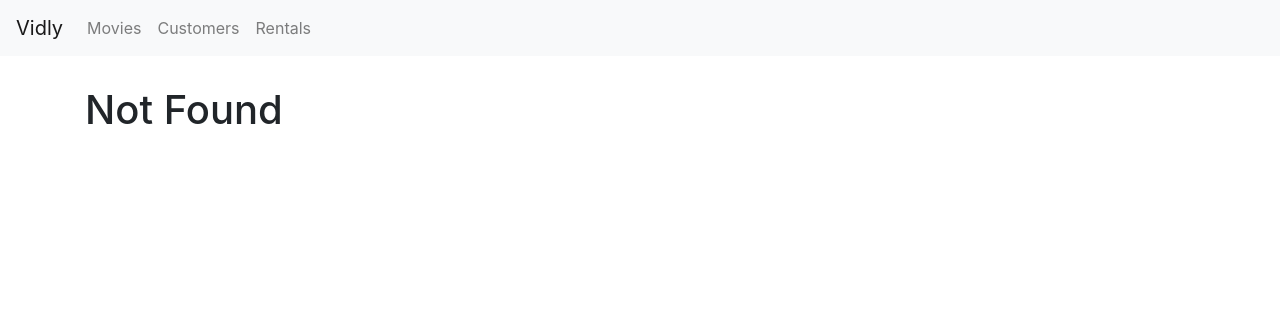
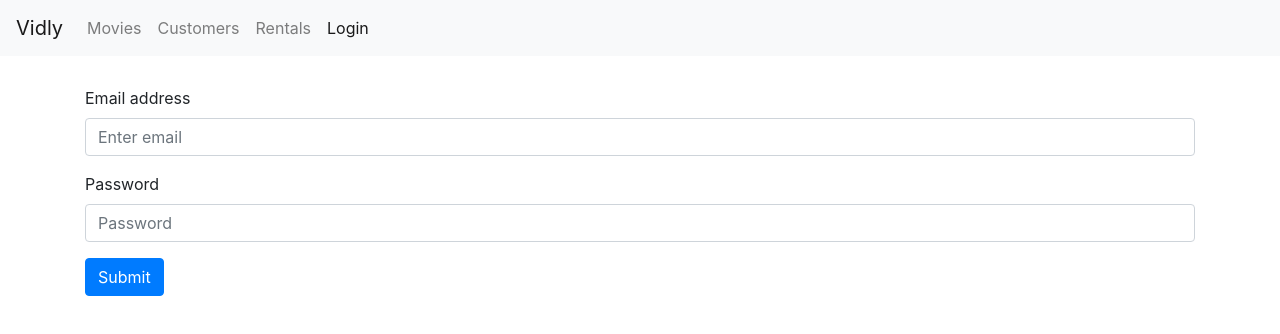
Before and after one commit to loranBepatient/React, a React (Create React App) app in the folder Section 7- Forms/start/vidly/: page /login in a window 1280 px wide. Before the commit this address led to /not-found. Shown: the top 334 px of the page. Built offline with nearby package versions, Linux system fonts and the light colour scheme.

Commit message:
1 - simple form

```diff
--- a/Section 7- Forms/start/vidly/src/App.js
+++ b/Section 7- Forms/start/vidly/src/App.js
@@ -7,6 +7,7 @@ import Rentals from "./components/rentals";
 import NotFound from "./components/notFound";
 import NavBar from "./components/navBar";
 import "./App.css";
+import LoginForm from "./components/loginForm";
 
 class App extends Component {
   render() {
@@ -19,6 +20,7 @@ class App extends Component {
             <Route path="/movies" component={Movies} />
             <Route path="/customers" component={Customers} />
             <Route path="/rentals" component={Rentals} />
+            <Route path="/login" component={LoginForm} />
             <Route path="/not-found" component={NotFound} />
             <Redirect from="/" exact to="/movies" />
             <Redirect to="/not-found" />
--- a/Section 7- Forms/start/vidly/src/components/common/pagination.jsx
+++ b/Section 7- Forms/start/vidly/src/components/common/pagination.jsx
@@ -15,9 +15,9 @@ const Pagination = ({ itemsCount, pageSize, currentPage, onPageChange }) => {
             key={page}
             className={page === currentPage ? "page-item active" : "page-item"}
           >
-            <a className="page-link" onClick={() => onPageChange(page)}>
+            <button className="page-link" onClick={() => onPageChange(page)}>
               {page}
-            </a>
+            </button>
           </li>
         ))}
       </ul>
--- /dev/null
+++ b/Section 7- Forms/start/vidly/src/components/loginForm.jsx
@@ -0,0 +1,59 @@
+import React, { Component } from "react";
+
+class LoginForm extends Component {
+  state = {
+    account: {
+      username: "",
+      password: ""
+    }
+  };
+  handleSubmit = e => {
+    e.preventDefault();
+    console.log("submitted");
+  };
+
+  handleChange = e => {
+    let account = { ...this.state.account };
+    console.log(e.currentTarget.value);
+    account[e.currentTarget.name] = e.currentTarget.value;
+    this.setState({ account });
+  };
+  render() {
+    return (
+      <div>
+        <form onSubmit={this.handleSubmit}>
+          <div className="form-group">
+            <label htmlFor="username">Email address</label>
+            <input
+              type="text"
+              className="form-control"
+              id="username"
+              name="username"
+              aria-describedby="emailHelp"
+              placeholder="Enter email"
+              value={this.state.account.username}
+              onChange={this.handleChange}
+            />
+          </div>
+          <div className="form-group">
+            <label htmlFor="password">Password</label>
+            <input
+              type="password"
+              className="form-control"
+              id="exampleInputPassword1"
+              name="password"
+              placeholder="Password"
+              value={this.state.account.password}
+              onChange={this.handleChange}
+            />
+          </div>
+          <button type="submit" className="btn btn-primary">
+            Submit
+          </button>
+        </form>
+      </div>
+    );
+  }
+}
+
+export default LoginForm;
--- a/Section 7- Forms/start/vidly/src/components/navBar.jsx
+++ b/Section 7- Forms/start/vidly/src/components/navBar.jsx
@@ -29,6 +29,9 @@ const NavBar = () => {
           <NavLink className="nav-item nav-link" to="/rentals">
             Rentals
           </NavLink>
+          <NavLink className="nav-item nav-link" to="/login">
+            Login
+          </NavLink>
         </div>
       </div>
     </nav>
```
